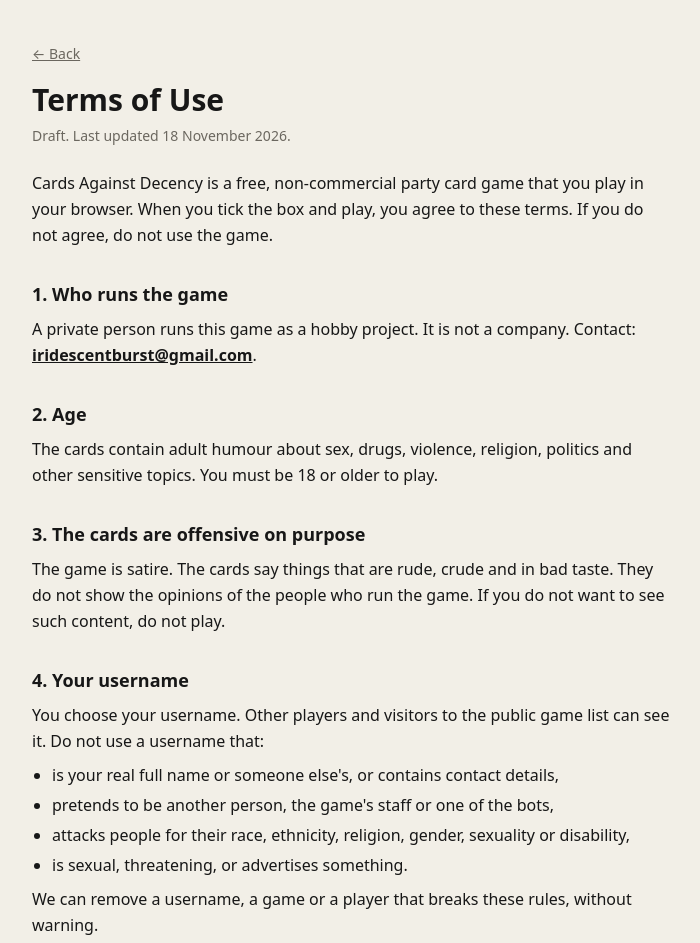
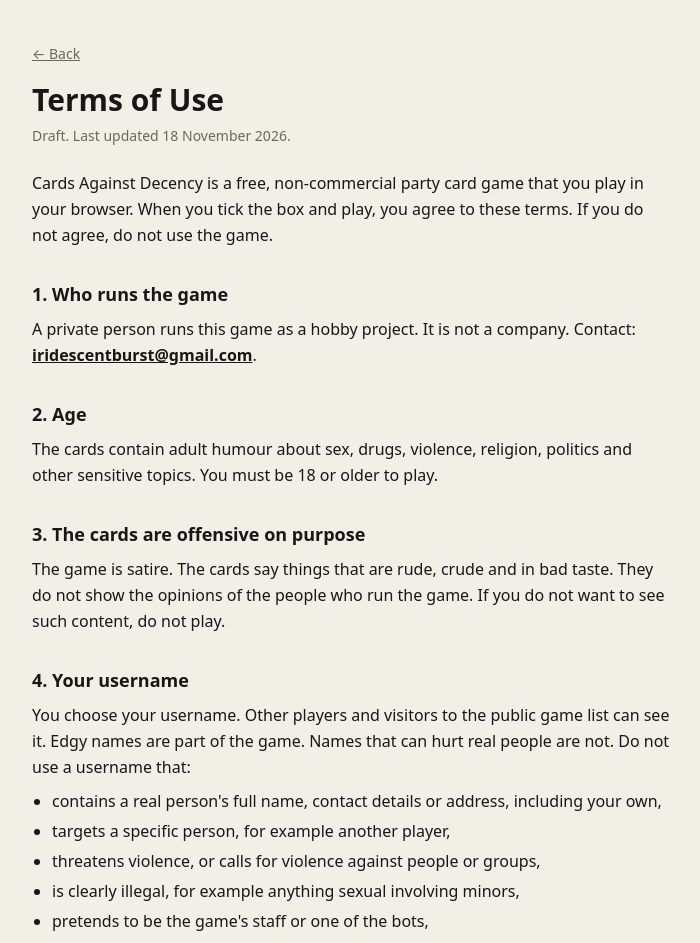
Before and after one commit to nic-pan/cards-against-decency, a Next.js app: page /terms in a window 1280 px wide. Shown: the top 943 px of the page, without its empty margins (288-988 px from the left). Built offline with nearby package versions, Linux system fonts and the light colour scheme; no server answers.

Commit message:
Terms of Use: username rules focus on real harm, not bad taste

```diff
--- a/src/app/terms/page.tsx
+++ b/src/app/terms/page.tsx
@@ -46,14 +46,22 @@ export default function Terms() {
       </Section>
 
       <Section title="4. Your username">
-        <p>You choose your username. Other players and visitors to the public game list can see it. Do not use a username that:</p>
+        <p>
+          You choose your username. Other players and visitors to the public game list can see it. Edgy names are part
+          of the game. Names that can hurt real people are not. Do not use a username that:
+        </p>
         <ul className="mt-2 list-disc space-y-1 pl-5">
-          <li>is your real full name or someone else&apos;s, or contains contact details,</li>
-          <li>pretends to be another person, the game&apos;s staff or one of the bots,</li>
-          <li>attacks people for their race, ethnicity, religion, gender, sexuality or disability,</li>
-          <li>is sexual, threatening, or advertises something.</li>
+          <li>contains a real person&apos;s full name, contact details or address, including your own,</li>
+          <li>targets a specific person, for example another player,</li>
+          <li>threatens violence, or calls for violence against people or groups,</li>
+          <li>is clearly illegal, for example anything sexual involving minors,</li>
+          <li>pretends to be the game&apos;s staff or one of the bots,</li>
+          <li>advertises something or contains a link.</li>
         </ul>
-        <p className="mt-2">We can remove a username, a game or a player that breaks these rules, without warning.</p>
+        <p className="mt-2">
+          No list can cover everything. We can remove a username, a game or a player that crosses the line, without
+          warning.
+        </p>
       </Section>
 
       <Section title="5. How to behave">
```
